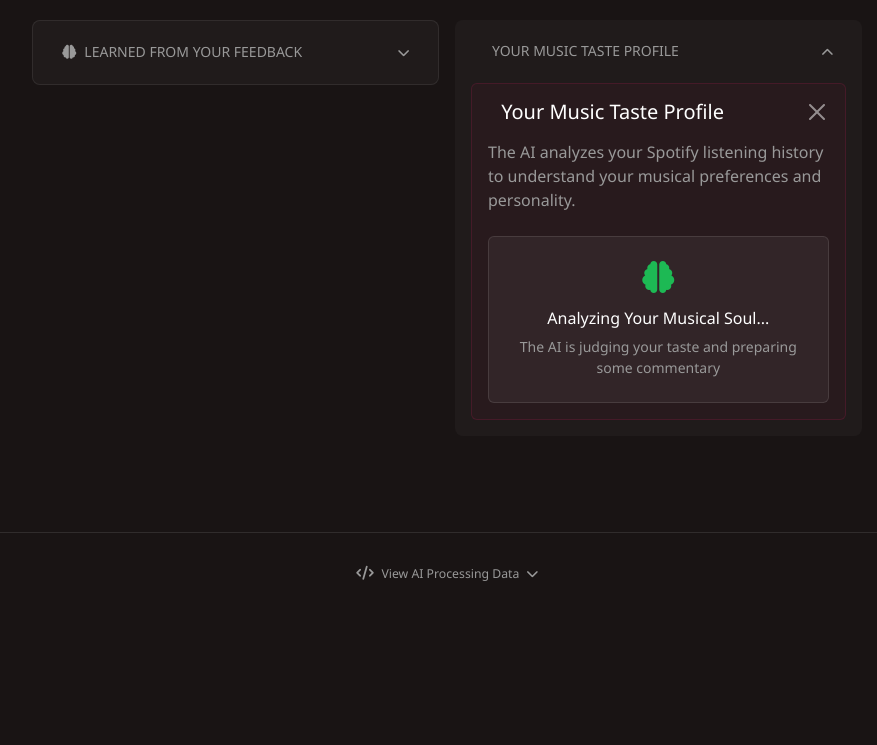
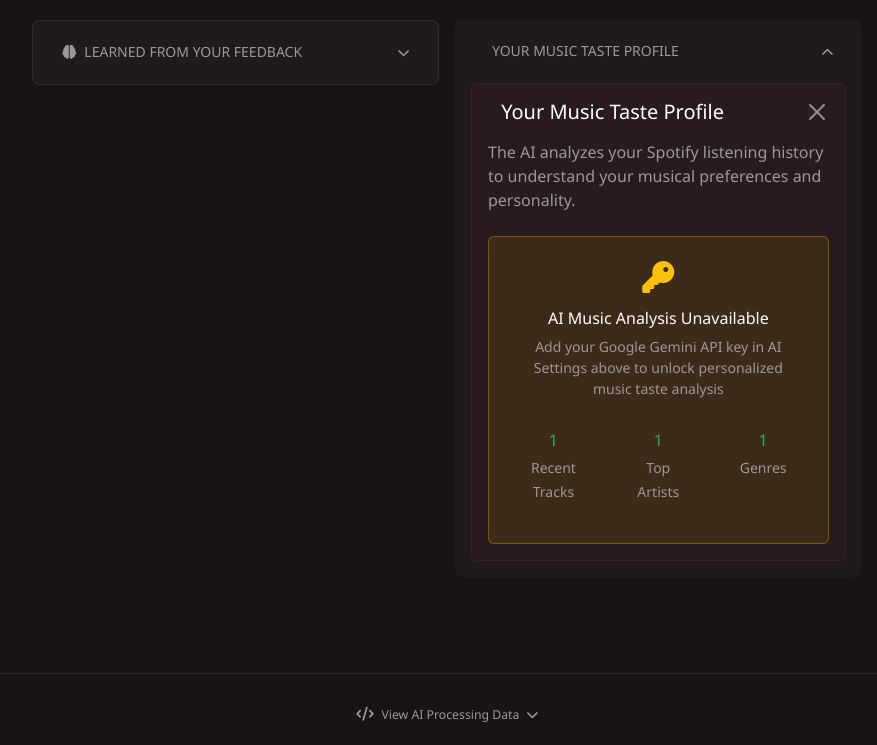
Before and after one commit to echoflame14/spotifai, a Flask app: template templates/dashboard.html in a window 1280 px wide, after a click on "YOUR MUSIC TASTE PROFILE". Shown: the part 594-1339 px from the top of the page, without its empty margins (193-1070 px from the left). Before the commit the page ends 1175 px from the top, so only its background shows below. Run offline with Flask 3, Linux system fonts and the light colour scheme; tables that the repository leaves empty hold one stand-in row (values such as "Sample post"); the template is opened without the code that fills it: values that come from a table or form of the project are taken from there, most other values are stand-ins (such as "Sample title", 1, 10 or a date in 2020); some libraries are stand-ins or nearby versions.

Commit message:
Fix AI music analysis issues: update API key variable names and improve template logic

```diff
--- a/routes.py
+++ b/routes.py
@@ -191,7 +191,7 @@ def generate_music_insights(spotify_client):
 
     try:
         # Check if Gemini API key is available
-        gemini_api_key = os.environ.get('GEMINI_API_KEY')
+        gemini_api_key = os.environ.get('GOOGLE_API_KEY')
         if not gemini_api_key:
             # Return basic stats without AI analysis
             return generate_basic_insights(spotify_client)
@@ -1161,7 +1161,7 @@ def feedback_insights():
             })
 
         # Check if Gemini API key is available
-        gemini_api_key = os.environ.get('GEMINI_API_KEY')
+        gemini_api_key = os.environ.get('GOOGLE_API_KEY')
         if not gemini_api_key:
             return jsonify({
                 'success': False,
--- a/templates/dashboard.html
+++ b/templates/dashboard.html
@@ -186,6 +186,37 @@
                                             <p class="text-light mb-0" style="font-size: 1.1rem; line-height: 1.6;">{{ music_insights.recent_mood_analysis }}</p>
                                         </div>
                                     {% endif %}
+                                {% elif music_insights and music_insights.get('recent_tracks') %}
+                                    <!-- Basic stats when no API key available -->
+                                    <div class="mt-4 p-4 rounded" style="background: rgba(255, 193, 7, 0.1); border: 1px solid rgba(255, 193, 7, 0.3);">
+                                        <div class="text-center mb-3">
+                                            <i class="fas fa-key text-warning fa-2x mb-3"></i>
+                                            <h6 class="text-white mb-2">AI Music Analysis Unavailable</h6>
+                                            <p class="text-muted small mb-0">Add your Google Gemini API key in AI Settings above to unlock personalized music taste analysis</p>
+                                        </div>
+
+                                        <!-- Show basic stats instead -->
+                                        <div class="row text-center mt-3">
+                                            <div class="col-4">
+                                                <div class="stat-item">
+                                                    <h6 class="text-spotify mb-1">{{ music_insights.recent_tracks.count or 0 }}</h6>
+                                                    <small class="text-muted">Recent Tracks</small>
+                                                </div>
+                                            </div>
+                                            <div class="col-4">
+                                                <div class="stat-item">
+                                                    <h6 class="text-spotify mb-1">{{ music_insights.top_artists.count or 0 }}</h6>
+                                                    <small class="text-muted">Top Artists</small>
+                                                </div>
+                                            </div>
+                                            <div class="col-4">
+                                                <div class="stat-item">
+                                                    <h6 class="text-spotify mb-1">{{ music_insights.genres.count or 0 }}</h6>
+                                                    <small class="text-muted">Genres</small>
+                                                </div>
+                                            </div>
+                                        </div>
+                                    </div>
                                 {% else %}
                                     <!-- Loading state -->
                                     <div class="mt-4 p-4 rounded" style="background: rgba(255, 255, 255, 0.05); border: 1px solid rgba(255, 255, 255, 0.1);">
```
